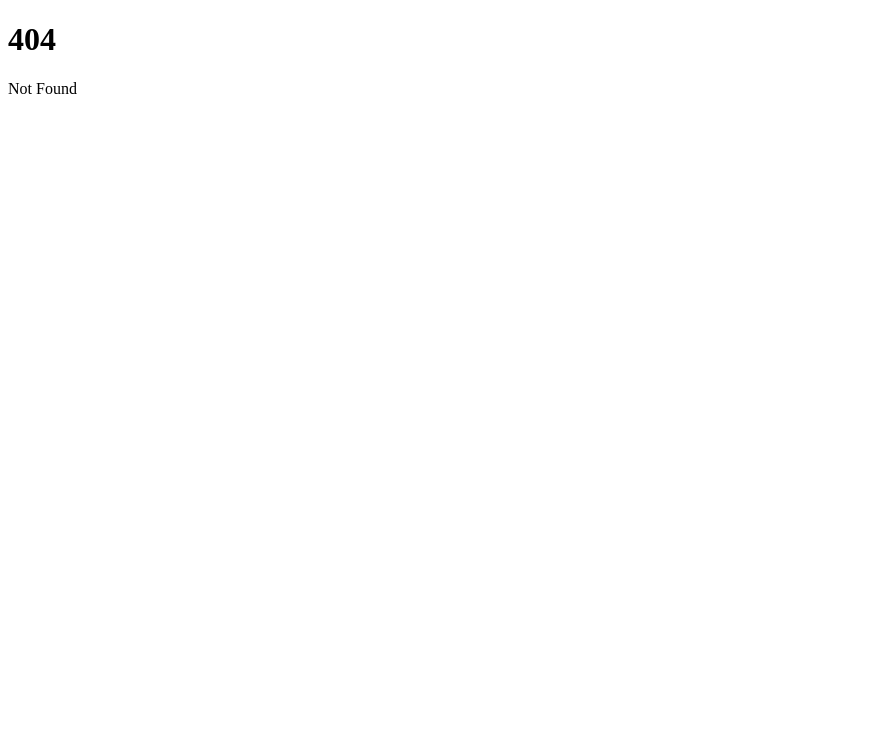
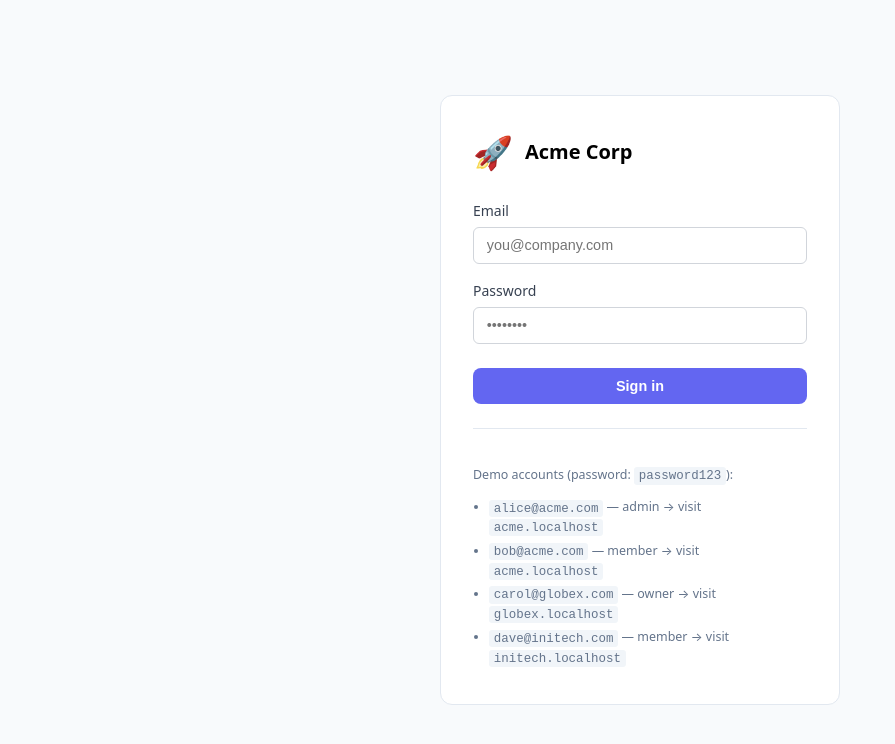
Before and after one commit to StanSkrivanek/thc-multitenant-saas, a SvelteKit app: page /login in a window 1280 px wide. Before the commit this address had no page. Shown: the top 744 px of the page, without its empty margins (0-895 px from the left). Built offline with nearby package versions, Linux system fonts and the light colour scheme.

Commit message:
Implement login page and server logic with session management

```diff
--- a/src/routes/+layout.svelte
+++ b/src/routes/+layout.svelte
@@ -1,11 +1,58 @@
+<!-- src/routes/+layout.svelte -->
 <script lang="ts">
-	import favicon from '$lib/assets/favicon.svg';
+	import type { AppConfig, Theme } from '$lib/types/context';
+	import { setContext } from 'svelte';
 
-	let { children } = $props();
+	interface Props {
+		data: {
+			appConfig: AppConfig;
+			session: { userId: string; name: string; email: string; role: string } | null;
+		};
+		children: import('svelte').Snippet;
+	}
+
+	let { data, children }: Props = $props();
+
+	// Set global app config — consumed by any component that needs it
+	setContext<AppConfig>('appConfig', data.appConfig);
+	setContext('session', data.session);
+
+	// Base theme — will be shadowed by tenant and admin layouts
+	const defaultTheme: Theme = {
+		mode: 'light',
+		colors: {
+			primary: '#6366f1',
+			accent: '#8b5cf6',
+			background: '#ffffff',
+			surface: '#f8fafc',
+			border: '#e2e8f0',
+			text: '#1e293b',
+			textMuted: '#64748b'
+		}
+	};
+
+	setContext<Theme>('theme', defaultTheme);
 </script>
 
 <svelte:head>
-	<link rel="icon" href={favicon} />
+	<!-- <link rel="icon" href={favicon} /> -->
 </svelte:head>
 
 {@render children()}
+
+<style>
+	:global(*, *::before, *::after) {
+		box-sizing: border-box;
+	}
+	:global(body) {
+		margin: 0;
+		font-family:
+			system-ui,
+			-apple-system,
+			sans-serif;
+		line-height: 1.5;
+	}
+	:global(a) {
+		color: inherit;
+	}
+</style>
--- /dev/null
+++ b/src/routes/login/+page.server.ts
@@ -0,0 +1,51 @@
+// src/routes/login/+page.server.ts
+
+import { fail, redirect } from '@sveltejs/kit';
+import type { Actions, PageServerLoad } from './$types';
+import { db } from '$lib/server/db';
+
+export const load: PageServerLoad = async ({ locals, url }) => {
+	if (locals.session) {
+		redirect(303, '/dashboard');
+	}
+	return {
+		tenant: locals.tenant,
+		returnUrl: url.searchParams.get('returnUrl')
+	};
+};
+
+export const actions: Actions = {
+	default: async ({ request, cookies, locals }) => {
+		const form = await request.formData();
+		const email = String(form.get('email') ?? '').trim();
+		const password = String(form.get('password') ?? '');
+
+		if (!email || !password) {
+			return fail(400, { error: 'Email and password are required', email });
+		}
+
+		const dbUser = db.users.authenticate(email, password);
+
+		if (!dbUser) {
+			return fail(401, { error: 'Invalid email or password', email });
+		}
+
+		// Ensure user belongs to the current tenant
+		if (locals.tenant && dbUser.tenantId !== locals.tenant.id) {
+			return fail(401, { error: 'Invalid email or password', email });
+		}
+
+		const session = db.sessions.create(dbUser.id, 1);
+
+		cookies.set('session', session.token, {
+			path: '/',
+			httpOnly: true,
+			secure: process.env.NODE_ENV === 'production',
+			sameSite: 'lax',
+			maxAge: 60 * 60 * 24
+		});
+
+		const returnUrl = String(form.get('returnUrl') ?? '/dashboard');
+		redirect(303, returnUrl.startsWith('/') ? returnUrl : '/dashboard');
+	}
+};
--- /dev/null
+++ b/src/routes/login/+page.svelte
@@ -0,0 +1,208 @@
+<!-- src/routes/login/+page.svelte -->
+<script lang="ts">
+	import { enhance } from '$app/forms';
+	import type { Tenant } from '$lib/types/context';
+
+	interface Props {
+		data: { tenant: Tenant | null; returnUrl: string | null };
+		form?: { error?: string; email?: string };
+	}
+
+	let { data, form }: Props = $props();
+	let isSubmitting = $state(false);
+
+	//TODO:  data.tenant - This reference only captures the initial value of `data`. Did you mean to reference it inside a closure instead?
+	// https://svelte.dev/e/state_referenced_locallysveltestate_referenced_locally
+	//let data: {
+	//    tenant: Tenant | null;
+	//    returnUrl: string | null;
+	//}
+
+	const primaryColor = data.tenant?.branding.primaryColor ?? '#6366f1';
+</script>
+
+<svelte:head>
+	<title>Sign In — {data.tenant?.name ?? 'SaaS Demo'}</title>
+</svelte:head>
+
+<div class="login-page">
+	<div class="login-card">
+		<div class="brand">
+			<span class="logo">{data.tenant?.branding.logoEmoji ?? '⬡'}</span>
+			<h1>{data.tenant?.name ?? 'SaaS Demo'}</h1>
+		</div>
+
+		{#if form?.error}
+			<div class="error-alert" role="alert">{form.error}</div>
+		{/if}
+
+		<form
+			method="POST"
+			use:enhance={() => {
+				isSubmitting = true;
+				return async ({ update }) => {
+					await update();
+					isSubmitting = false;
+				};
+			}}
+		>
+			<input type="hidden" name="returnUrl" value={data.returnUrl ?? ''} />
+
+			<div class="field">
+				<label for="email">Email</label>
+				<input
+					type="email"
+					id="email"
+					name="email"
+					value={form?.email ?? ''}
+					placeholder="you@company.com"
+					autocomplete="email"
+					required
+					disabled={isSubmitting}
+				/>
+			</div>
+
+			<div class="field">
+				<label for="password">Password</label>
+				<input
+					type="password"
+					id="password"
+					name="password"
+					placeholder="••••••••"
+					autocomplete="current-password"
+					required
+					disabled={isSubmitting}
+				/>
+			</div>
+
+			<button type="submit" style:background={primaryColor} disabled={isSubmitting}>
+				{isSubmitting ? 'Signing in…' : 'Sign in'}
+			</button>
+		</form>
+
+		<div class="demo-hint">
+			<p>Demo accounts (password: <code>password123</code>):</p>
+			<ul>
+				<li><code>alice@acme.com</code> — admin → visit <code>acme.localhost</code></li>
+				<li><code>bob@acme.com</code> — member → visit <code>acme.localhost</code></li>
+				<li><code>carol@globex.com</code> — owner → visit <code>globex.localhost</code></li>
+				<li><code>dave@initech.com</code> — member → visit <code>initech.localhost</code></li>
+			</ul>
+		</div>
+	</div>
+</div>
+
+<style>
+	.login-page {
+		display: flex;
+		justify-content: center;
+		align-items: center;
+		min-height: 100vh;
+		background: #f8fafc;
+		padding: 2rem;
+	}
+
+	.login-card {
+		background: white;
+		border: 1px solid #e2e8f0;
+		border-radius: 0.75rem;
+		padding: 2rem;
+		width: 100%;
+		max-width: 400px;
+	}
+
+	.brand {
+		display: flex;
+		align-items: center;
+		gap: 0.75rem;
+		margin-bottom: 1.5rem;
+	}
+
+	.logo {
+		font-size: 2rem;
+	}
+	.brand h1 {
+		font-size: 1.25rem;
+		font-weight: 700;
+		margin: 0;
+	}
+
+	.error-alert {
+		background: #fef2f2;
+		border: 1px solid #fecaca;
+		color: #dc2626;
+		padding: 0.75rem 1rem;
+		border-radius: 0.5rem;
+		font-size: 0.875rem;
+		margin-bottom: 1.25rem;
+	}
+
+	form {
+		display: flex;
+		flex-direction: column;
+		gap: 1rem;
+	}
+
+	.field {
+		display: flex;
+		flex-direction: column;
+		gap: 0.35rem;
+	}
+	label {
+		font-size: 0.875rem;
+		font-weight: 500;
+		color: #374151;
+	}
+
+	input[type='email'],
+	input[type='password'] {
+		padding: 0.6rem 0.8rem;
+		border: 1px solid #d1d5db;
+		border-radius: 0.375rem;
+		font-size: 0.9rem;
+		width: 100%;
+		box-sizing: border-box;
+	}
+
+	input:focus {
+		outline: 2px solid currentColor;
+		outline-offset: 2px;
+	}
+
+	button[type='submit'] {
+		padding: 0.65rem;
+		color: white;
+		border: none;
+		border-radius: 0.5rem;
+		font-size: 0.9rem;
+		font-weight: 600;
+		cursor: pointer;
+		margin-top: 0.5rem;
+	}
+
+	button:disabled {
+		opacity: 0.6;
+		cursor: not-allowed;
+	}
+
+	.demo-hint {
+		margin-top: 1.5rem;
+		padding-top: 1.5rem;
+		border-top: 1px solid #e2e8f0;
+		font-size: 0.78rem;
+		color: #64748b;
+	}
+
+	.demo-hint ul {
+		padding-left: 1rem;
+		margin: 0.5rem 0 0;
+	}
+	.demo-hint li {
+		margin-bottom: 0.25rem;
+	}
+	.demo-hint code {
+		background: #f1f5f9;
+		padding: 0.1rem 0.3rem;
+		border-radius: 0.2rem;
+	}
+</style>
```
